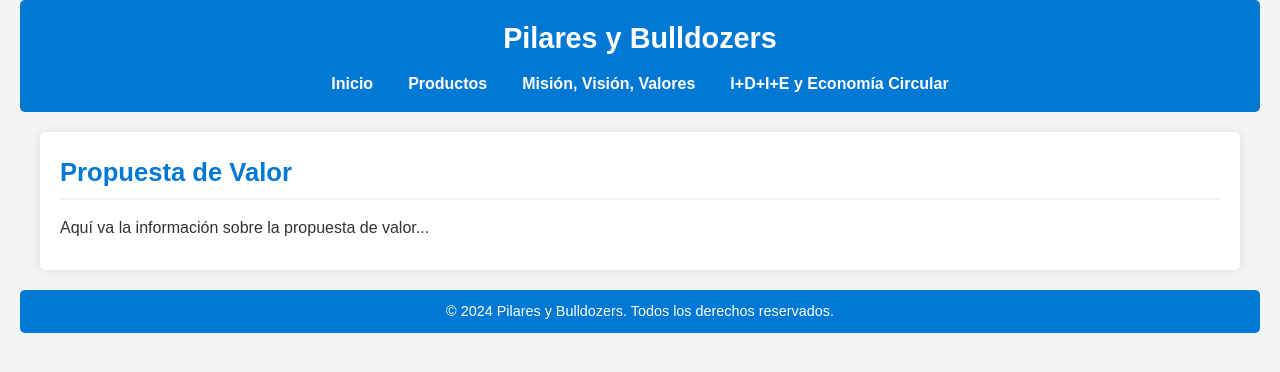
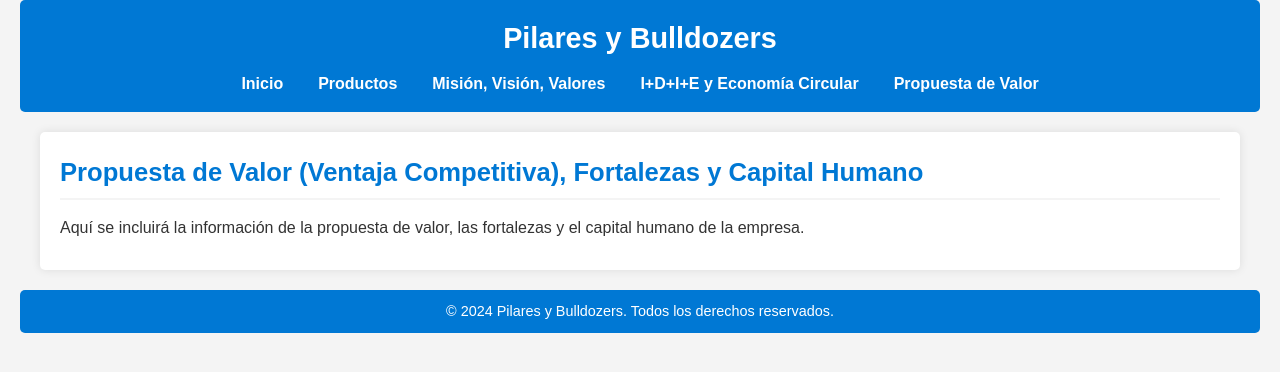
Before and after one commit to PerroCuete/PROYECT-pilares-personalizados-instalacion-web, a plain HTML site: page propuesta.html in a window 1280 px wide. Drawn offline with Linux system fonts and the light colour scheme.

Commit message:
Update propuesta.html

```diff
--- a/propuesta.html
+++ b/propuesta.html
@@ -15,17 +15,16 @@
                 <li><a href="productos.html">Productos</a></li>
                 <li><a href="mision-vision.html">Misión, Visión, Valores</a></li>
                 <li><a href="innovacion.html">I+D+I+E y Economía Circular</a></li>
+                <li><a href="propuesta.html" class="active">Propuesta de Valor</a></li>
             </ul>
         </nav>
     </header>
-
     <main>
-        <section id="propuesta-valor">
-            <h2>Propuesta de Valor</h2>
-            <p>Aquí va la información sobre la propuesta de valor...</p>
+        <section id="propuesta">
+            <h2>Propuesta de Valor (Ventaja Competitiva), Fortalezas y Capital Humano</h2>
+            <p>Aquí se incluirá la información de la propuesta de valor, las fortalezas y el capital humano de la empresa.</p>
         </section>
     </main>
-
     <footer>
         <p>&copy; 2024 Pilares y Bulldozers. Todos los derechos reservados.</p>
     </footer>
```
